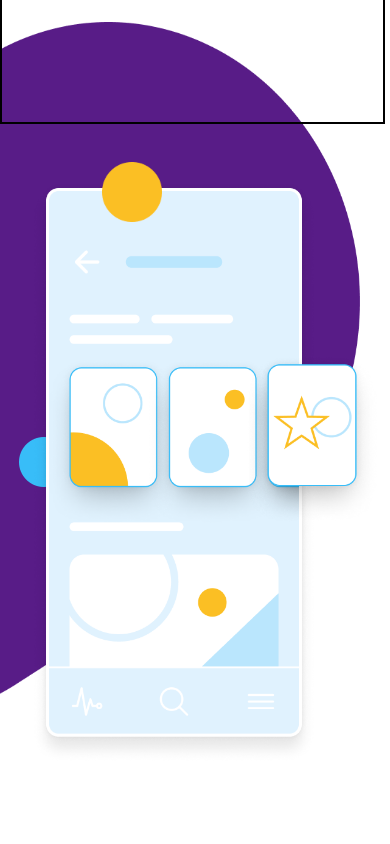
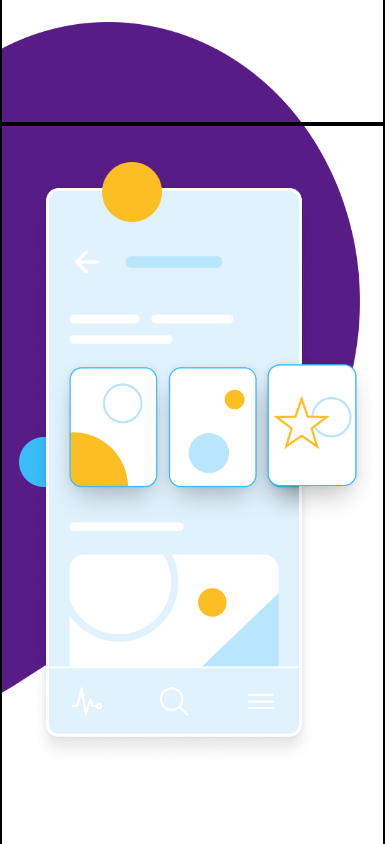
Before and after one commit to RaviPrajapat123/soller, a React (Vite) app: page / in a window 390 px wide. Shown: the part 2640-3484 px from the top of the page. Before the commit the page ends 3401 px from the top, so only its background shows below. Built offline with nearby package versions, Linux system fonts and the light colour scheme.

Commit message:
section4 change

```diff
--- a/src/App.jsx
+++ b/src/App.jsx
@@ -21,7 +21,7 @@ function App() {
         <Section_1/>
         <Section_2/>
          <Section_3/>
-        {/* <Section_4/> */}
+        <Section_4/>
         {/* <Section_5/>
         <Section_6/>
         <Section_7/>
--- a/src/MyName.css
+++ b/src/MyName.css
@@ -1030,4 +1030,53 @@ button:hover{
     text-align: center;
 }
 
+.section_4{
+    display: flex;
+    /* flex-direction: column; */
+    justify-content: space-between;
+    width: 385px;
+    border: 2px solid ;
+    padding: 0px 0px;
+    padding-top: 80px;
+    position: relative;
 }
+
+.section_4_left{
+
+    display: none;
+
+}
+
+
+.section_4_right{
+
+    width: 100%;
+    margin-top: 800px;
+}
+.section_4_right .Rectangle15_1{
+    position: absolute;
+    right: 0px;
+    top:0px;
+    width: 350px;
+    z-index: -1;
+}
+
+.section_4_right .Mobile_1{
+    position: absolute;
+    z-index: 10;
+    width: 300px;
+    height: 600px;
+    left: 42px;
+    top: 61px;
+}
+
+.section_4_right  .Ellipse_out{
+    position: absolute;
+    right: 21px;
+    top: 435px;
+    z-index: 200;
+    width: 80px;
+
+}
+
+}
```
